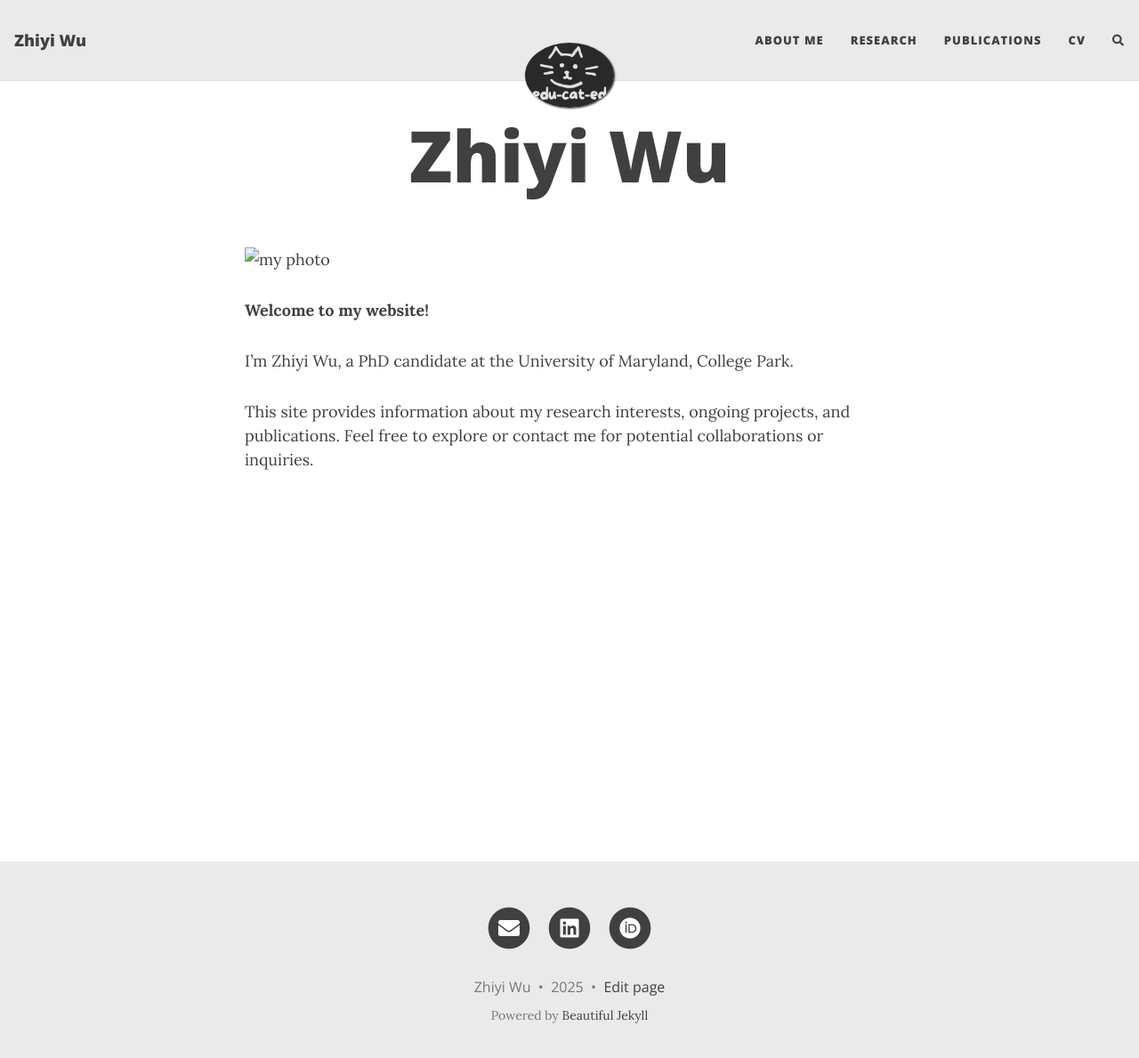
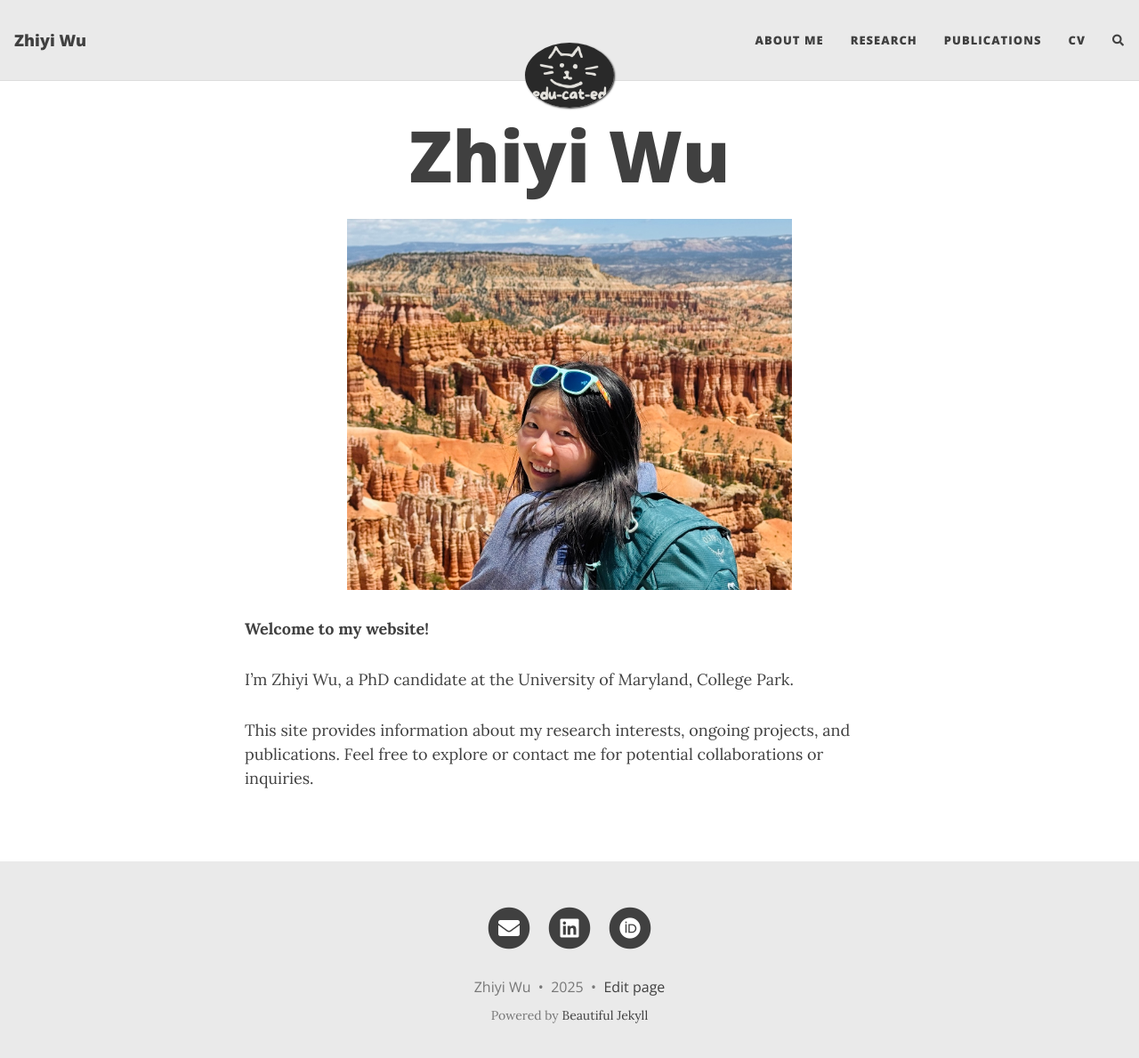
Before and after one commit to Zhiyijenny/Zhiyijenny.github.io, a Jekyll site: the page built from index.md, in a window 1280 px wide and 1202 px high. Shown: the top 1189 px of the window at 89% size. Built offline with Jekyll 4.4.1, drawn with Linux system fonts in a browser that asks for light colours; nearby versions of some CDN libraries; the list of posts is cut into pages by our own code; comment, search, counter and statistics services are not loaded.

Commit message:
Update index.md
Added photo

```diff
--- a/index.md
+++ b/index.md
@@ -3,7 +3,8 @@ layout: page
 title: Zhiyi Wu
 ---
 
-![my photo](Bryce.JPG)
+<center><img src="/assets/img/Bryce.JPG" alt="Bryce Photo" width="500"/></center>
+
 
 **Welcome to my website!**
 
```
